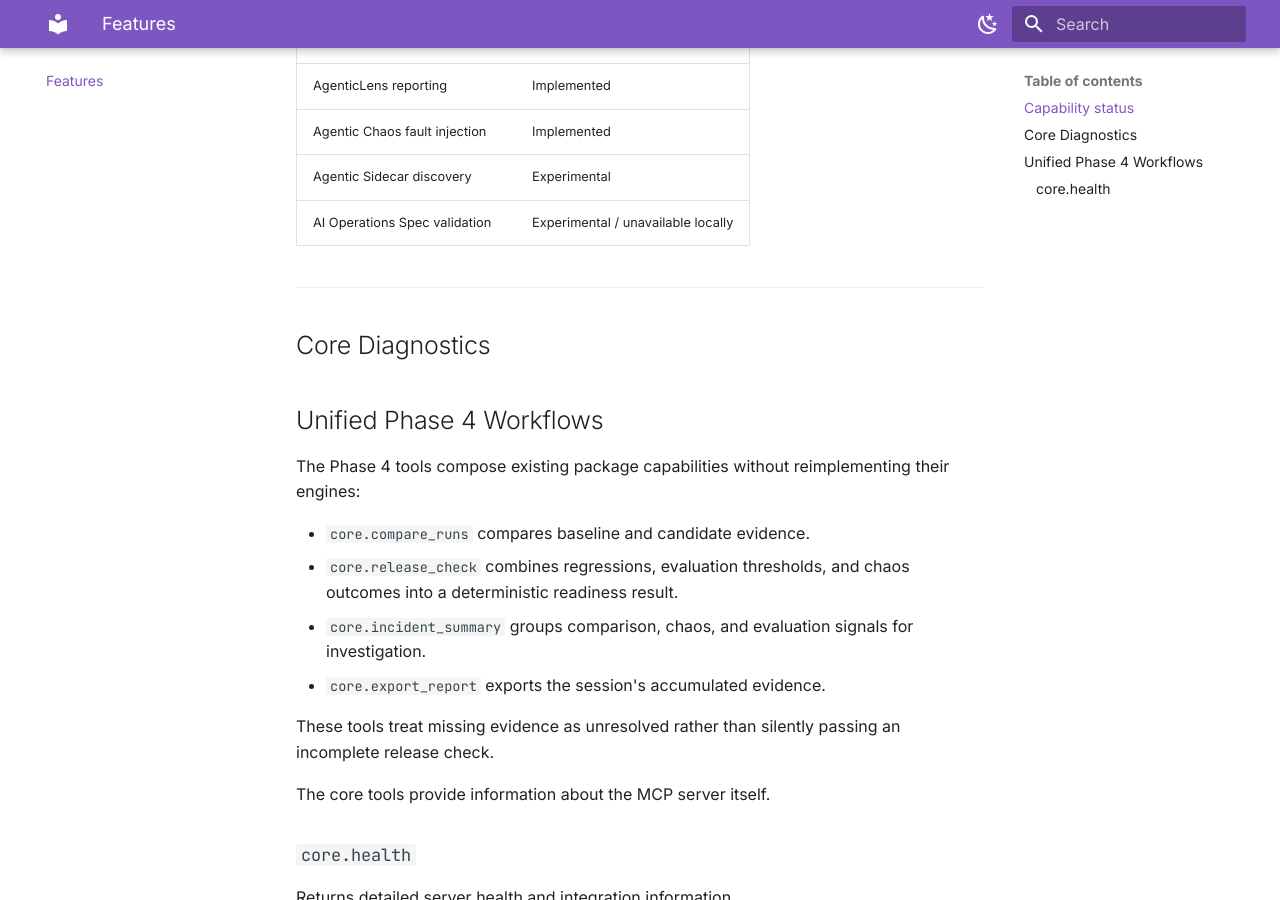
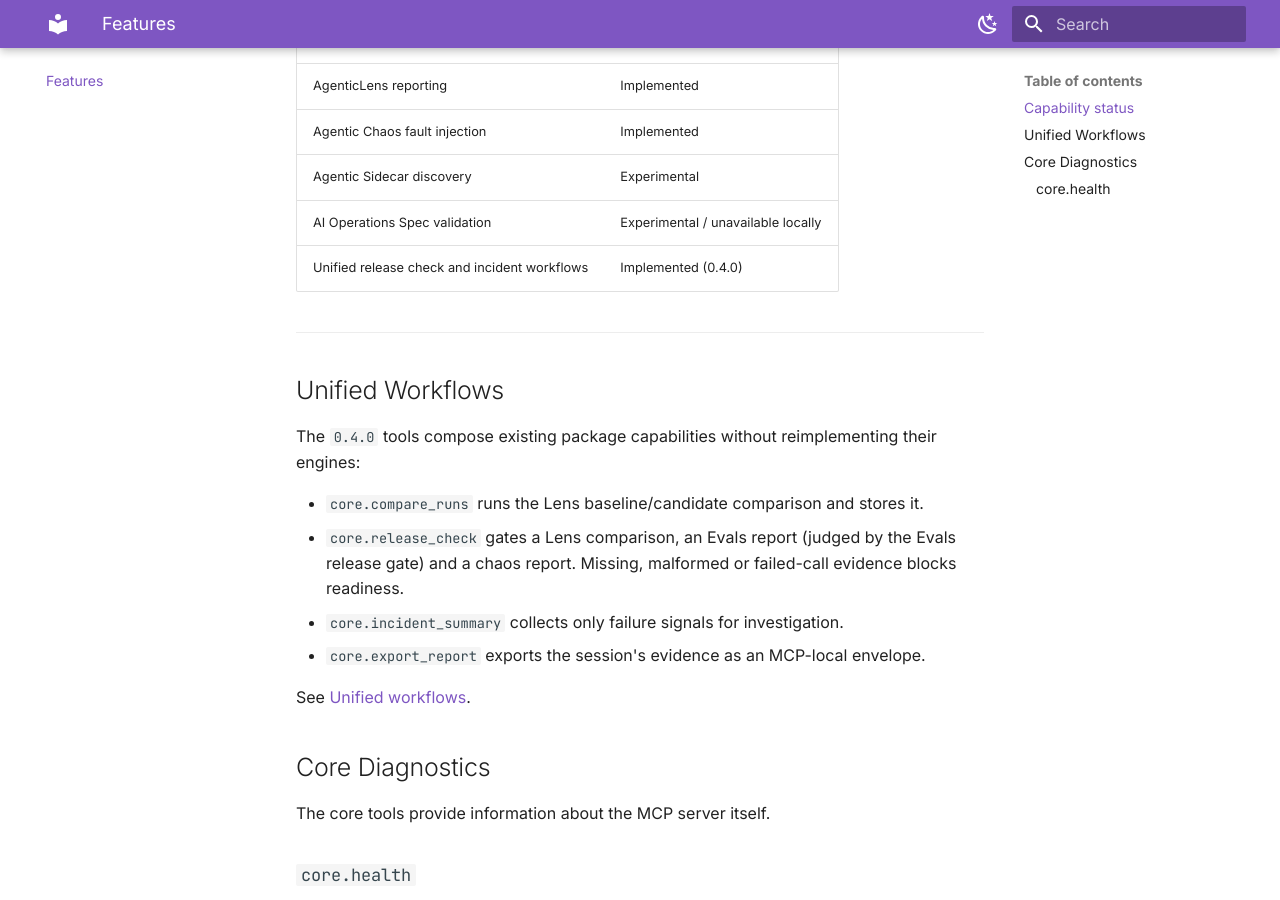
Before and after one commit to DeepAgentLabs/mcp-server, an MkDocs documentation site: the page built from docs/features.md, in a window 1280 px wide and 900 px high, scrolled down 443 px. Built offline with MkDocs 1.6.1 and Material for MkDocs 9.7.7, drawn with Linux system fonts in a browser that asks for light colours.

Commit message:
docs: describe the 0.4.0 unified workflows accurately
The Phase 4 docs claimed missing evidence was treated as unresolved while
the tool passed it, nested the new section under the Core Diagnostics
heading, and pointed the workflow diagram at chaos.export_aios_run, which
never feeds the release check. Add a README section, a user-guide
capability row and core.compare_runs on the landing page.

```diff
--- a/docs/features.md
+++ b/docs/features.md
@@ -12,25 +12,25 @@ The DeepAgentLabs MCP Server provides a unified MCP interface over several exist
 | Agentic Chaos fault injection | Implemented |
 | Agentic Sidecar discovery | Experimental |
 | AI Operations Spec validation | Experimental / unavailable locally |
+| Unified release check and incident workflows | Implemented (0.4.0) |
 
 ---
 
-## Core Diagnostics
+## Unified Workflows
 
-## Unified Phase 4 Workflows
-
-The Phase 4 tools compose existing package capabilities without reimplementing
+The `0.4.0` tools compose existing package capabilities without reimplementing
 their engines:
 
-- `core.compare_runs` compares baseline and candidate evidence.
-- `core.release_check` combines regressions, evaluation thresholds, and chaos
-  outcomes into a deterministic readiness result.
-- `core.incident_summary` groups comparison, chaos, and evaluation signals for
-  investigation.
-- `core.export_report` exports the session's accumulated evidence.
+- `core.compare_runs` runs the Lens baseline/candidate comparison and stores it.
+- `core.release_check` gates a Lens comparison, an Evals report (judged by the
+  Evals release gate) and a chaos report. Missing, malformed or failed-call
+  evidence blocks readiness.
+- `core.incident_summary` collects only failure signals for investigation.
+- `core.export_report` exports the session's evidence as an MCP-local envelope.
 
-These tools treat missing evidence as unresolved rather than silently passing
-an incomplete release check.
+See [Unified workflows](unified-workflows.md).
+
+## Core Diagnostics
 
 The core tools provide information about the MCP server itself.
 
--- a/index.html
+++ b/index.html
@@ -420,6 +420,7 @@
             <span>core.verify</span>
             <span>core.version</span>
             <span>core.session_state</span>
+            <span>core.compare_runs</span>
             <span>core.release_check</span>
             <span>core.incident_summary</span>
             <span>core.export_report</span>
```
Also changed, not shown: README.md (+32 -10 lines), docs/index.md (+10 -9 lines), docs/user-guide.md (+1 -0 lines).
